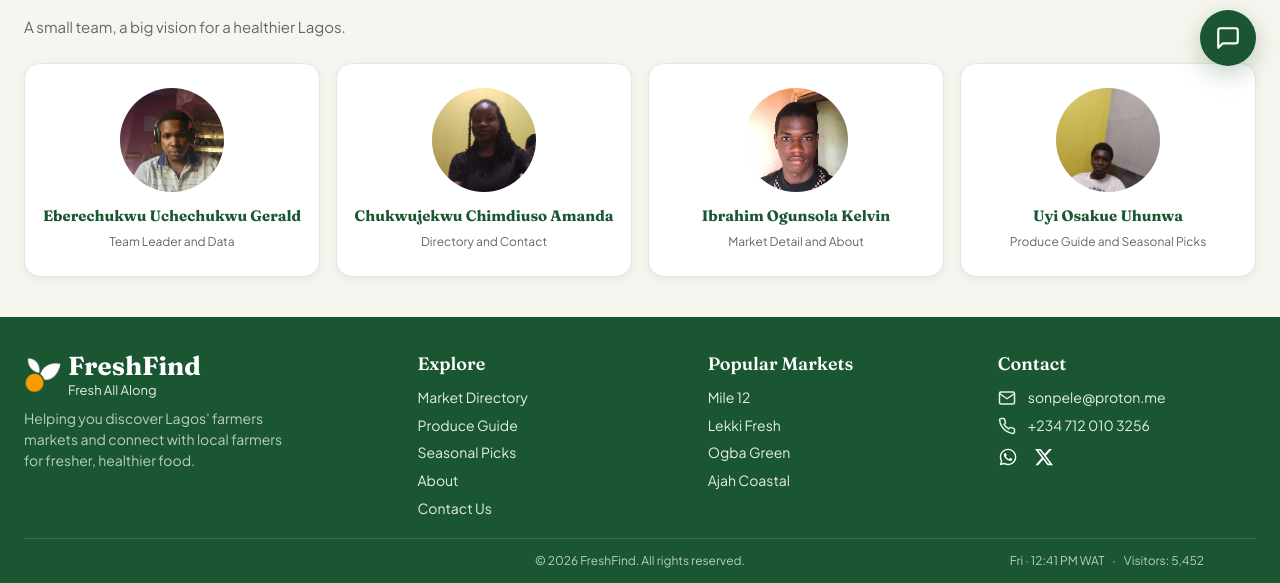
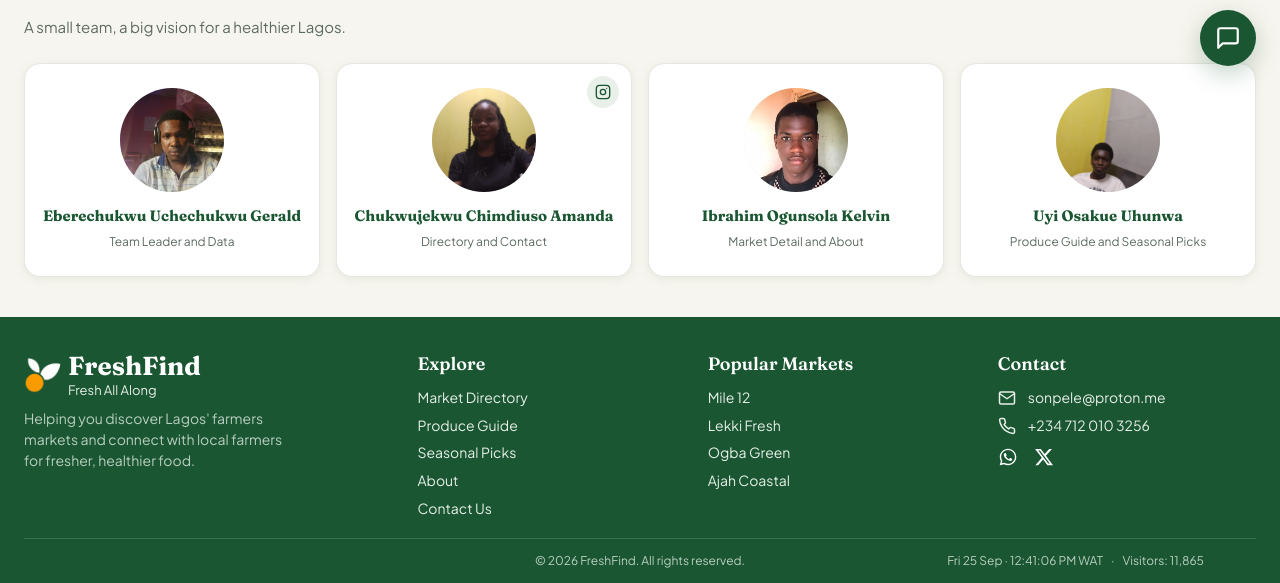
Before and after one commit to GeraldXtra/freshfind, a React (Vite) app: page /freshfind/about in a window 1280 px wide. Shown: the part 710-1293 px from the top of the page. Built offline with nearby package versions, Linux system fonts and the light colour scheme.

Commit message:
Update clock, visitor counter and Amanda's Instagram link

```diff
--- a/src/components/LiveClock.jsx
+++ b/src/components/LiveClock.jsx
@@ -3,11 +3,12 @@
 export default function LiveClock({ className }) {
   const now = useClock()
   const day = now.toLocaleDateString('en-US', { weekday: 'short' })
-  const time = now.toLocaleTimeString('en-US', { hour: 'numeric', minute: '2-digit' })
+  const month = now.toLocaleDateString('en-US', { month: 'short' })
+  const time = now.toLocaleTimeString('en-US', { hour: 'numeric', minute: '2-digit', second: '2-digit' })
 
   return (
     <span className={className}>
-      {day} · {time} WAT
+      {day} {now.getDate()} {month} · {time} WAT
     </span>
   )
 }
--- a/src/components/VisitorCounter.jsx
+++ b/src/components/VisitorCounter.jsx
@@ -1,9 +1,27 @@
 import { useEffect, useRef, useState } from 'react'
+import useClock from '../hooks/useClock'
 
 const STORAGE_KEY = 'ff_visits'
+const START = Date.UTC(2026, 8, 20)
+const START_VISITORS = 1250
+const SECONDS_PER_VISITOR = 45
+
+function simulatedVisitors(now) {
+  const lagosMs = Date.UTC(
+    now.getFullYear(),
+    now.getMonth(),
+    now.getDate(),
+    now.getHours(),
+    now.getMinutes(),
+    now.getSeconds(),
+  )
+  const seconds = Math.max(0, (lagosMs - START) / 1000)
+  return START_VISITORS + Math.floor(seconds / SECONDS_PER_VISITOR)
+}
 
 export default function VisitorCounter({ className }) {
-  const [count, setCount] = useState(null)
+  const now = useClock()
+  const [loads, setLoads] = useState(null)
   const hasRun = useRef(false)
 
   useEffect(() => {
@@ -14,15 +32,17 @@
     try {
       const stored = sessionStorage.getItem(STORAGE_KEY)
       const parsed = stored === null ? NaN : parseInt(stored, 10)
-      visits = Number.isNaN(parsed) ? Math.floor(Math.random() * 2001) + 4000 : parsed + 1
+      visits = Number.isNaN(parsed) ? 1 : parsed + 1
       sessionStorage.setItem(STORAGE_KEY, String(visits))
     } catch {
-      visits = Math.floor(Math.random() * 2001) + 4000
+      visits = 1
     }
-    setCount(visits)
+    setLoads(visits)
   }, [])
 
-  if (count === null) return null
+  if (loads === null) return null
+
+  const count = simulatedVisitors(now) + loads
 
   return <span className={className}>Visitors: {count.toLocaleString('en-US')}</span>
 }
--- a/src/pages/About.jsx
+++ b/src/pages/About.jsx
@@ -5,24 +5,29 @@
 const team = [
   {
     name: "Eberechukwu Uchechukwu Gerald",
+    shortName: "Gerald",
     role: "Team Leader and Data",
     image: "team-gerald",
     initials: "EG",
   },
   {
     name: "Chukwujekwu Chimdiuso Amanda",
+    shortName: "Amanda",
     role: "Directory and Contact",
     image: "team-amanda",
     initials: "CA",
+    instagram: "https://www.instagram.com/chimdiuso_/",
   },
   {
     name: "Ibrahim Ogunsola Kelvin",
+    shortName: "Ibrahim",
     role: "Market Detail and About",
     image: "team-ibrahim",
     initials: "IK",
   },
   {
     name: "Uyi Osakue Uhunwa",
+    shortName: "Osakue",
     role: "Produce Guide and Seasonal Picks",
     image: "team-osakue",
     initials: "UO",
@@ -81,6 +86,26 @@
     >
       <path d="M5 19c8 1 14-5 14-14-9 0-15 6-14 14z" />
       <path d="M5 19c3-5 7-9 12-12" />
+    </svg>
+  );
+}
+
+function InstagramIcon() {
+  return (
+    <svg
+      width="16"
+      height="16"
+      viewBox="0 0 24 24"
+      fill="none"
+      stroke="currentColor"
+      strokeWidth="2"
+      strokeLinecap="round"
+      strokeLinejoin="round"
+      aria-hidden="true"
+    >
+      <rect x="2" y="2" width="20" height="20" rx="5" />
+      <circle cx="12" cy="12" r="4" />
+      <line x1="17.5" y1="6.5" x2="17.51" y2="6.5" />
     </svg>
   );
 }
@@ -169,6 +194,17 @@
                 </div>
                 <h3>{member.name}</h3>
                 <p>{member.role}</p>
+                {member.instagram && (
+                  <a
+                    href={member.instagram}
+                    target="_blank"
+                    rel="noreferrer"
+                    aria-label={`${member.shortName} on Instagram`}
+                    className="about-member-social"
+                  >
+                    <InstagramIcon />
+                  </a>
+                )}
               </div>
             ))}
           </div>
--- a/src/styles/about.css
+++ b/src/styles/about.css
@@ -142,6 +142,7 @@
 }
 
 .about-member {
+  position: relative;
   padding: var(--space-5) var(--space-3);
   text-align: center;
 }
@@ -155,6 +156,25 @@
   margin: 0;
   font-size: var(--text-xs);
   color: var(--color-text-muted);
+}
+
+.about-member-social {
+  position: absolute;
+  top: var(--space-3);
+  right: var(--space-3);
+  display: inline-flex;
+  align-items: center;
+  justify-content: center;
+  width: 32px;
+  height: 32px;
+  border-radius: var(--radius-pill);
+  background: var(--color-green-soft);
+  color: var(--color-green-900);
+}
+
+.about-member-social:hover {
+  background: var(--color-green-900);
+  color: var(--color-surface);
 }
 
 .about-photo {
--- a/src/styles/footer.css
+++ b/src/styles/footer.css
@@ -114,7 +114,7 @@
 .footer-bottom {
   display: grid;
   grid-template-columns: 1fr auto 1fr;
-  align-items: center;
+  align-items: end;
   gap: var(--space-4);
   margin-top: 20px;
   padding-top: 12px;
@@ -153,7 +153,7 @@
 
 @media (max-width: 600px) {
   .footer {
-    padding: 40px 0 20px;
+    padding: 40px 0 76px;
   }
 
   .footer-grid {
@@ -173,6 +173,8 @@
   }
 
   .footer-meta {
+    flex-wrap: wrap;
+    justify-content: center;
     padding-right: 0;
   }
 }
```
Also changed, not shown: 1 other file (tests, documents, lock files or other folders).
